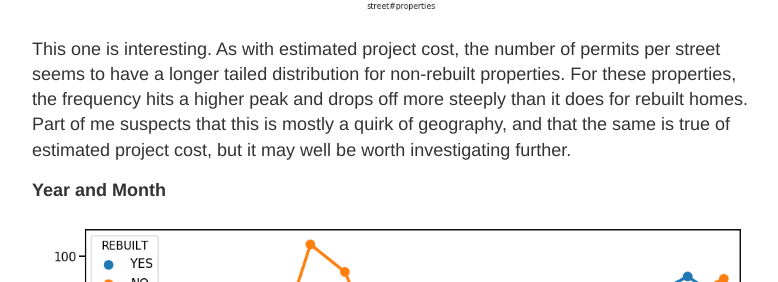
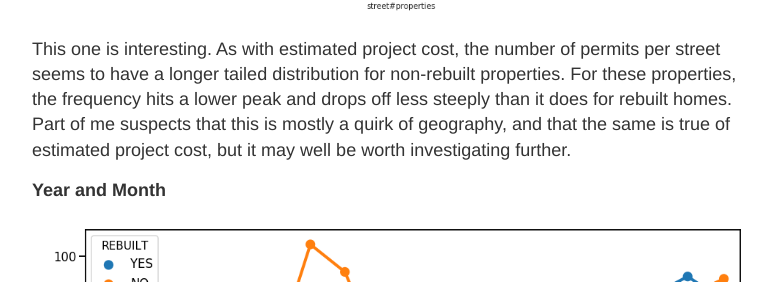
Before and after one commit to raleighquantified/raleighquantified.github.io, a Jekyll site: the page built from _posts/2018-3-13-machine-learning-demolition.md, in a window 1280 px wide and 900 px high, scrolled down 6845 px. Shown: the part 221-503 px from the top of the window, without its empty margins (248-1026 px from the left). Built offline with Jekyll 4.4.1, drawn with Linux system fonts in a browser that asks for light colours; some of the changed lines change nothing that is shown; some of the changed text lies outside the part shown.

Commit message:
Update 2018-3-13-machine-learning-demolition.md

```diff
--- a/_posts/2018-3-13-machine-learning-demolition.md
+++ b/_posts/2018-3-13-machine-learning-demolition.md
@@ -11,9 +11,9 @@
 
 However, when I looked at the data, I found that for a narrow majority of these properties, there was no record of their ever having been replaced. What could account for this? I had been itching to work on a classification problem anyway, so I decided to train a random forest model in order to get some sense of:
 
-1. The extent to which demolition and rebuilding patterns predictable.
+1. The extent to which demolition and rebuilding patterns are predictable.
 
-2. The most important "risk factors" that predict whether a given property will be rebuilt and never replaced.
+2. The most important "risk factors" that predict whether a given property will be demolished and never replaced.
 
 <h2>Preparing the Data</h2>
 
@@ -88,7 +88,7 @@
 ![_top100.yml]({{ site.baseurl }}/images/numberofproperties.png)
 
 
-This one is interesting. As with estimated project cost, the number of permits per street seems to have a longer tailed distribution for non-rebuilt properties. For these properties, the frequency hits a higher peak and drops off more steeply than it does for rebuilt homes. Part of me suspects that this is mostly a quirk of geography, and that the same is true of estimated project cost, but it may well be worth investigating further.
+This one is interesting. As with estimated project cost, the number of permits per street seems to have a longer tailed distribution for non-rebuilt properties. For these properties, the frequency hits a lower peak and drops off less steeply than it does for rebuilt homes. Part of me suspects that this is mostly a quirk of geography, and that the same is true of estimated project cost, but it may well be worth investigating further.
 
 
 **Year and Month**
```
